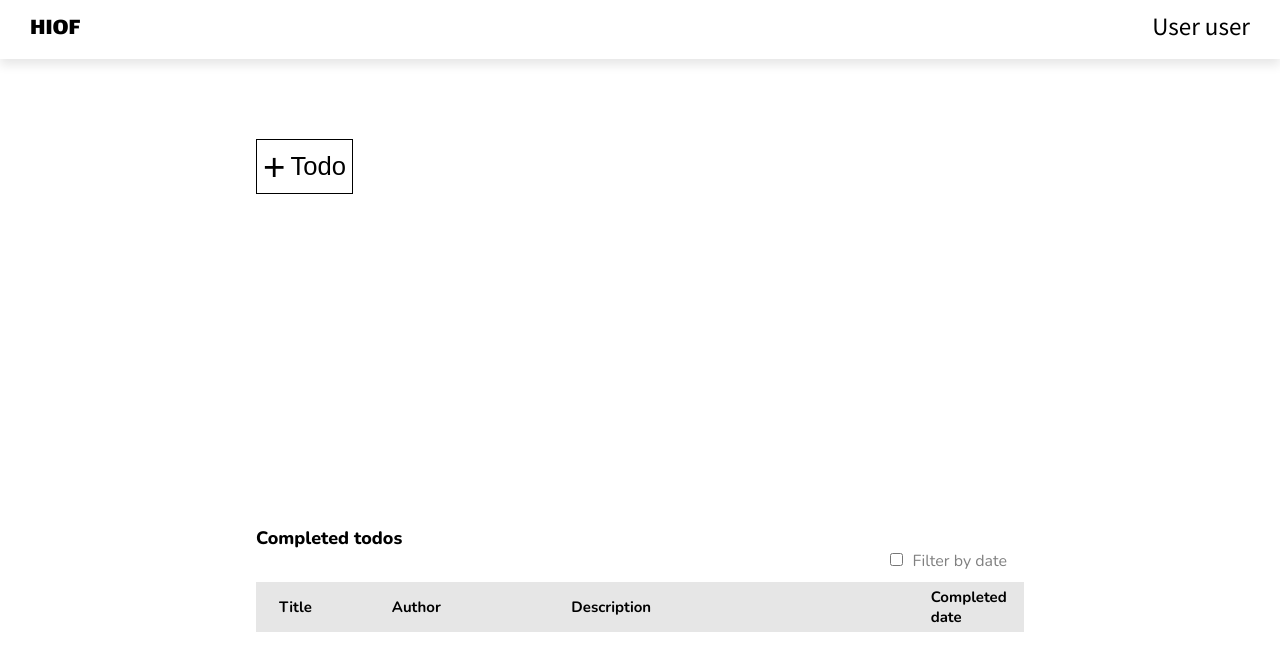
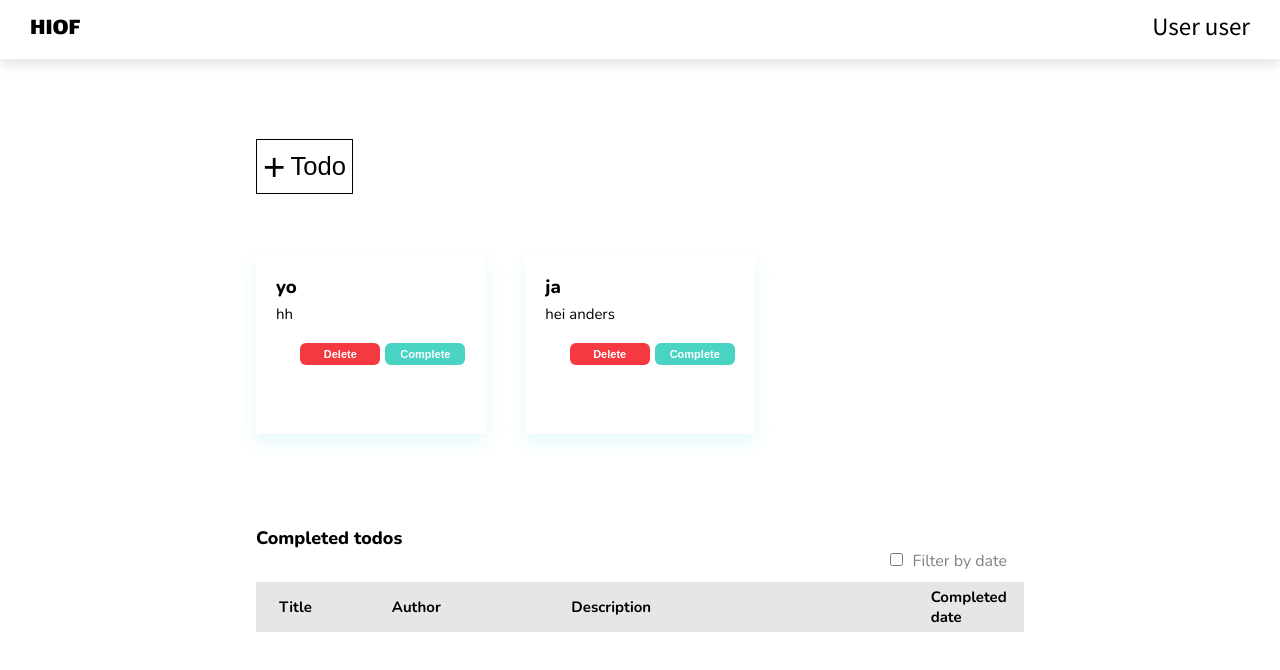
Before and after one commit to andersbss/Obligatorisk-6, a React app: page / in a window 1280 px wide. Shown: the top 670 px of the page. Built offline with nearby package versions, Linux system fonts and the light colour scheme.

Commit message:
TodoCardList renders TodoCards from an array of card objects

```diff
--- a/App.jsx
+++ b/App.jsx
@@ -7,15 +7,29 @@ import TodoCard from './src/components/TodoCard';
 import CompletedListItem from './src/components/CompletedListItem';
 import Modal from './src/components/Modal';
 
-const App = () => (
+const App = () => {
+  const todoList = [
+    {
+      title: 'yo',
+      description: 'hh',
+      id: '1',
+    },
+    {
+      title: 'ja',
+      description: 'hei anders',
+      id: '2',
+    },
+  ];
+  return (
     <>
       <Navbar header1="HIOF" header2="User user" />
       <main>
         <TodoButton />
-      <TodoCardList />
+        <TodoCardList todoCardlist={todoList} />
         <CompletedList />
       </main>
     </>
   );
+};
 
 export default App;
--- a/src/components/TodoCard.jsx
+++ b/src/components/TodoCard.jsx
@@ -1,6 +1,6 @@
 import React from 'react';
 
-const TodoCard = (title, description, id) => (
+const TodoCard = ({ title, description, id }) => (
   <li className="todoItem" id={id}>
     <h3>{title}</h3>
     <p>{description}</p>
--- a/src/components/TodoCardList.jsx
+++ b/src/components/TodoCardList.jsx
@@ -1,8 +1,18 @@
 import React from 'react';
+import TodoCard from './TodoCard';
 
-const TodoCardList = () => (
+const TodoCardList = ({ todoCardlist }) => (
   <section id="todos">
-    <ul id="todoList" />
+    <ul id="todoList">
+      {todoCardlist &&
+        todoCardlist.map((card) => (
+          <TodoCard
+            title={card.title}
+            description={card.description}
+            id={card.id}
+          />
+        ))}
+    </ul>
   </section>
 );
 
```
Lines whose indentation alone changed are shown as unchanged.
